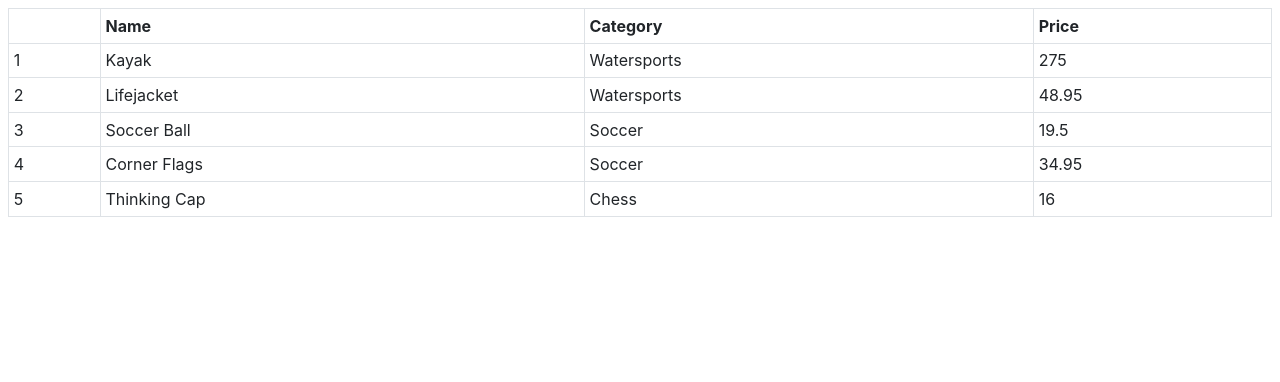
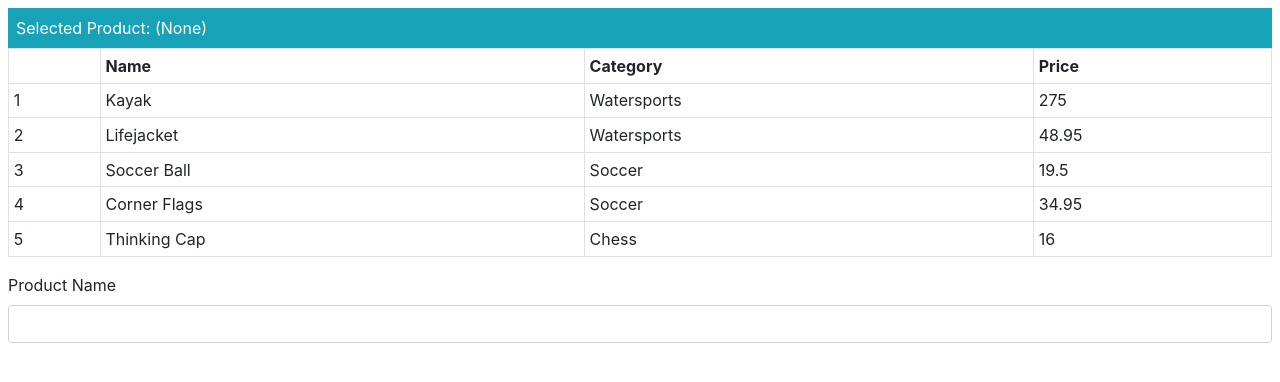
Before and after one commit to allotisam/ProAngular6, an Angular app: page / in a window 1280 px wide. Shown: the top 382 px of the page. Built offline with nearby package versions, Linux system fonts and the light colour scheme.

Commit message:
Ch14 - Completed p.315 of 780 Using the Event Bidning -understanding dynamically defined properties -using event data -using template reference variables

```diff
--- a/src/app/component.ts
+++ b/src/app/component.ts
@@ -8,6 +8,7 @@ import { Product } from './product.model';
 })
 export class ProductComponent {
     model: Model = new Model();
+    selectedProduct: string;
 
     getProduct(key: number): Product {
         return this.model.getProduct(key);
@@ -17,4 +18,11 @@ export class ProductComponent {
         return this.model.getProducts();
     }
 
+    getSelected(product: Product): boolean {
+        if (product.name && this.selectedProduct) {
+            return product.name.toLowerCase() === this.selectedProduct.toLowerCase();
+        }
+
+        return false;
+    }
 }
--- a/src/app/template.html
+++ b/src/app/template.html
@@ -1,4 +1,7 @@
 <div class="m-2">
+    <div class="bg-info text-white p-2">
+        Selected Product: {{ selectedProduct || '(None)' }}
+    </div>
     <table class="table table-sm table-bordered">
         <tr>
             <th></th>
@@ -6,11 +9,15 @@
             <th>Category</th>
             <th>Price</th>
         </tr>
-        <tr *ngFor="let item of getProducts(); let i = index;">
-            <td>{{ i + 1 }}</td>
+        <tr *ngFor="let item of getProducts(); let i = index;" [class.bg-info]="getSelected(item)">
+            <td (mouseover)="selectedProduct=item.name">{{ i + 1 }}</td>
             <td>{{ item.name }}</td>
             <td>{{ item.category }}</td>
             <td>{{ item.price }}</td>
         </tr>
     </table>
+    <div class="form-group">
+        <label>Product Name</label>
+        <input class="form-control" (input)="selectedProduct=$event.target.value" />
+    </div>
 </div>
```
